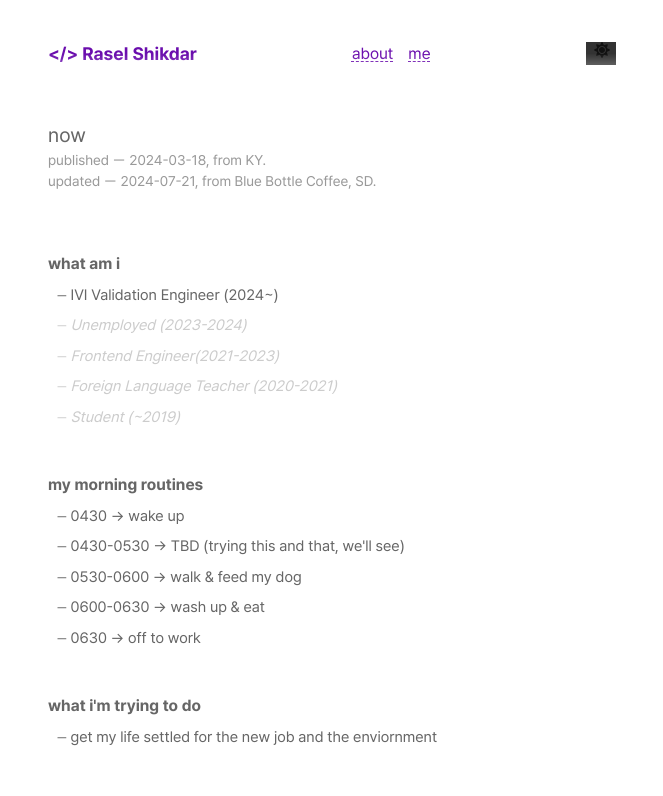
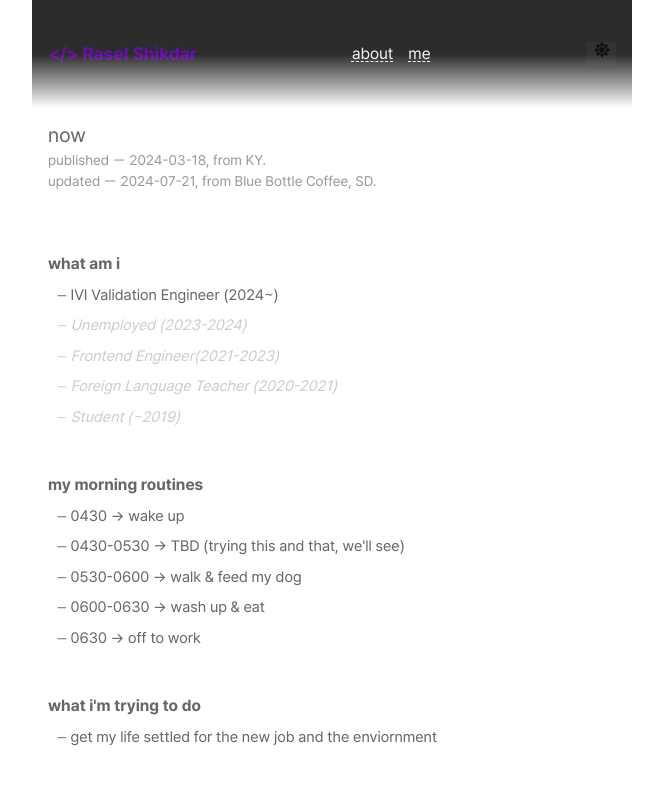
Before and after one commit to raselshikdar/blog.rasel.us.kg, a Next.js app: page /now in a window 1280 px wide. Shown: the top 796 px of the page, without its empty margins (308-971 px from the left). Built offline with nearby package versions, Linux system fonts and the light colour scheme; a web font is replaced by a local one.

Commit message:
Update Header.module.scss

```diff
--- a/src/components/Header/Header.module.scss
+++ b/src/components/Header/Header.module.scss
@@ -15,10 +15,12 @@
   max-width: $max-width;
   padding: px2rem(40) px2rem(16);
 
-  // Updated color to a stylish purple shade
-  color: #6a0dad; // Stylish purple shade
+  color: #6a0dad; // Stylish purple shade for text
 
-  backdrop-filter: blur(5px) grayscale(1);
+  background-color: #2c2c2c; // Matte black navigation bar background
+  backdrop-filter: blur(5px);
+  -webkit-backdrop-filter: blur(5px);
+  border-bottom: 1px solid rgba(255, 255, 255, 0.1); // Light border for separation
   mask-image: linear-gradient(180deg, #fff, #fff, transparent);
   -webkit-mask-image: linear-gradient(180deg, #fff, #fff, transparent);
 
@@ -62,6 +64,7 @@
 
     li > a {
       @include link-decoration;
+      color: #f5f5f5; // Light text color for contrast against matte black background
 
       &:hover {
         color: $color-blue;
```
